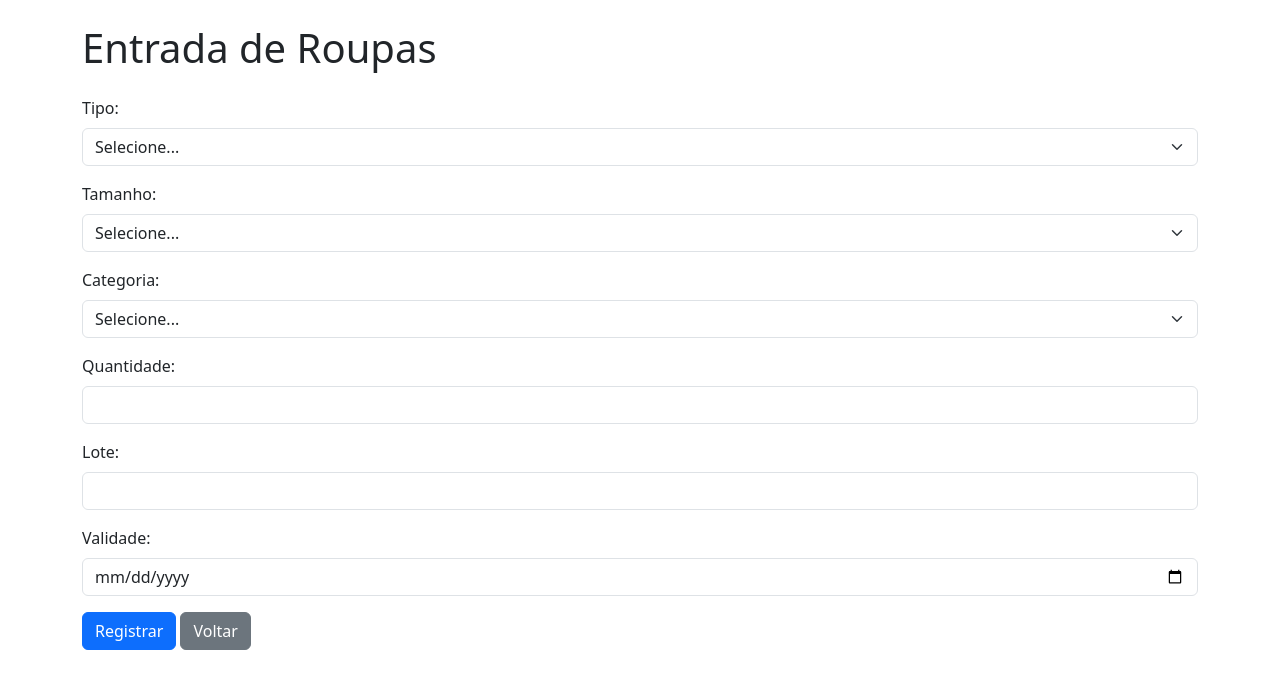
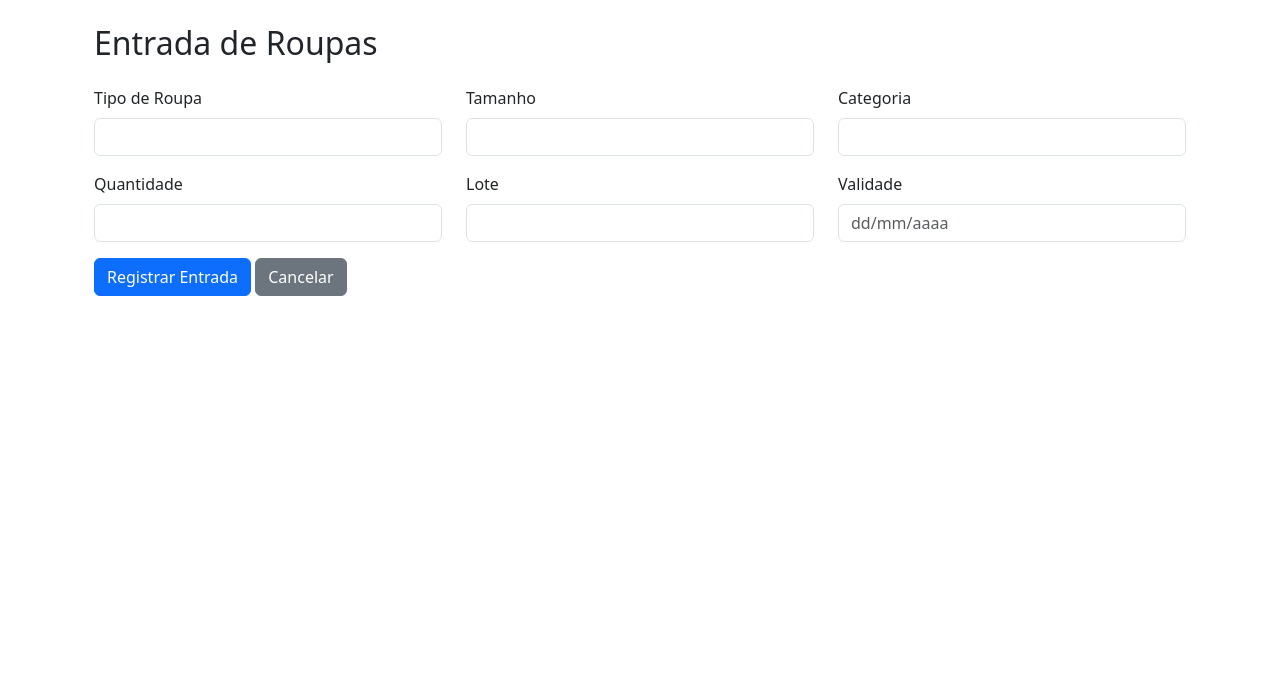
Before and after one commit to lucasvrmoreira/SICRO-WEB-TESTE-HTML---CSS, a Flask app: page /entrada in a window 1280 px wide. Shown: the top 689 px of the page. Run offline with Flask 3, Linux system fonts and the light colour scheme; some libraries are stand-ins or nearby versions.

Commit message:
Atualiza rota /entrada e entrada.html com máscara de validade

```diff
--- a/app.py
+++ b/app.py
@@ -20,34 +20,41 @@ def entrada():
         tamanho = request.form['tamanho']
         categoria = request.form['categoria']
         quantidade = int(request.form['quantidade'])
-        lote = request.form['lote'] if categoria == 'estéril' and request.form['lote'] else None
-        validade = request.form['validade'] if categoria == 'estéril' and request.form['validade'] else None
-        data_entrada = datetime.now().strftime('%Y-%m-%d %H:%M:%S')
+        lote = request.form['lote']
+        validade_str = request.form['validade']
+        validade = datetime.strptime(validade_str, '%d/%m/%Y').date() if validade_str else None
+        data_entrada = datetime.now().date()
 
         conn = get_db_connection()
         c = conn.cursor()
 
-        # Verifica se a roupa já existe
+        # Verifica se já existe uma roupa com os mesmos dados
         c.execute('''
-            SELECT id FROM roupas WHERE tipo=%s AND tamanho=%s AND lote=%s AND validade=%s
-        ''', (tipo, tamanho, lote, validade))
-        result = c.fetchone()
+            SELECT id FROM roupas
+            WHERE tipo = %s AND tamanho = %s AND categoria = %s AND lote = %s AND validade = %s
+        ''', (tipo, tamanho, categoria, lote, validade))
+        existente = c.fetchone()
 
-        if result:
+        if existente:
+            # Se já existe, apenas atualiza a quantidade
             c.execute('''
-                UPDATE roupas SET quantidade = quantidade + %s WHERE id = %s
-            ''', (quantidade, result[0]))
+                UPDATE roupas
+                SET quantidade = quantidade + %s
+                WHERE id = %s
+            ''', (quantidade, existente[0]))
         else:
+            # Caso contrário, insere nova linha
             c.execute('''
-                INSERT INTO roupas (tipo, tamanho, categoria, quantidade, lote, validade, data_entrada)
+                INSERT INTO roupas (tipo, tamanho, categoria, lote, validade, quantidade, data_entrada)
                 VALUES (%s, %s, %s, %s, %s, %s, %s)
-            ''', (tipo, tamanho, categoria, quantidade, lote, validade, data_entrada))
+            ''', (tipo, tamanho, categoria, lote, validade, quantidade, data_entrada))
 
         conn.commit()
         conn.close()
-        return redirect(url_for('entrada'))
+        return redirect('/')
 
     return render_template('entrada.html')
+
 
 @app.route('/saida', methods=['GET', 'POST'])
 def saida():
--- a/templates/entrada.html
+++ b/templates/entrada.html
@@ -1,89 +1,58 @@
-<!DOCTYPE html>
-<html lang="pt-br">
-<head>
-    <meta charset="UTF-8">
-    <title>Entrada de Roupas</title>
-    <link rel="stylesheet" href="https://cdn.jsdelivr.net/npm/bootstrap@5.3.0/dist/css/bootstrap.min.css">
-    <script>
-        function ajustarCampos() {
-            const tipo = document.getElementById('tipo').value;
-            const tamanho = document.getElementById('tamanho');
-            const categoria = document.getElementById('categoria');
+{% extends 'base.html' %}
 
-            // Definições de categoria automática
-            const esteril = ["Macacão Azul", "Bota Azul", "Óculos", "Panos"];
-            const naoEsteril = ["Camisa", "Calça", "Jaleco"];
+{% block content %}
+<div class="container mt-4">
+  <h2 class="mb-4">Entrada de Roupas</h2>
+  <form method="POST" action="/entrada">
+    <div class="row mb-3">
+      <div class="col-md-4">
+        <label for="tipo" class="form-label">Tipo de Roupa</label>
+        <input type="text" class="form-control" name="tipo" id="tipo" required>
+      </div>
+      <div class="col-md-4">
+        <label for="tamanho" class="form-label">Tamanho</label>
+        <input type="text" class="form-control" name="tamanho" id="tamanho" required>
+      </div>
+      <div class="col-md-4">
+        <label for="categoria" class="form-label">Categoria</label>
+        <input type="text" class="form-control" name="categoria" id="categoria" required>
+      </div>
+    </div>
 
-            if (esteril.includes(tipo)) {
-                categoria.value = "Estéril";
-            } else if (naoEsteril.includes(tipo)) {
-                categoria.value = "Não Estéril";
-            } else {
-                categoria.value = "";
-            }
+    <div class="row mb-3">
+      <div class="col-md-4">
+        <label for="quantidade" class="form-label">Quantidade</label>
+        <input type="number" class="form-control" name="quantidade" id="quantidade" required>
+      </div>
+      <div class="col-md-4">
+        <label for="lote" class="form-label">Lote</label>
+        <input type="text" class="form-control" name="lote" id="lote">
+      </div>
+      <div class="col-md-4">
+        <label for="validade" class="form-label">Validade</label>
+        <input type="text" class="form-control" name="validade" id="validade" placeholder="dd/mm/aaaa">
+      </div>
+    </div>
 
-            // Tamanho padrão automático
-            if (tipo === 'Óculos' || tipo === 'Panos') {
-                tamanho.value = 'Padrão';
-                tamanho.disabled = true;
-            } else {
-                tamanho.disabled = false;
-            }
-        }
-    </script>
-</head>
-<body class="container mt-4">
-    <h1 class="mb-4">Entrada de Roupas</h1>
-    <form method="post">
-        <div class="mb-3">
-            <label for="tipo" class="form-label">Tipo:</label>
-            <select name="tipo" id="tipo" class="form-select" onchange="ajustarCampos()" required>
-                <option value="">Selecione...</option>
-                <option value="Macacão Azul">Macacão Azul</option>
-                <option value="Bota Azul">Bota Azul</option>
-                <option value="Óculos">Óculos</option>
-                <option value="Panos">Panos</option>
-                <option value="Jaleco">Jaleco</option>
-                <option value="Camisa">Camisa</option>
-                <option value="Calça">Calça</option>
-            </select>
-        </div>
-        <div class="mb-3">
-            <label for="tamanho" class="form-label">Tamanho:</label>
-            <select name="tamanho" id="tamanho" class="form-select" required>
-                <option value="">Selecione...</option>
-                <option value="PP">PP</option>
-                <option value="P">P</option>
-                <option value="M">M</option>
-                <option value="G">G</option>
-                <option value="GG">GG</option>
-                <option value="G3">G3</option>
-                <option value="G4">G4</option>
-                <option value="Padrão">Padrão</option>
-            </select>
-        </div>
-        <div class="mb-3">
-            <label for="categoria" class="form-label">Categoria:</label>
-            <select name="categoria" id="categoria" class="form-select" required>
-                <option value="">Selecione...</option>
-                <option value="Estéril">Estéril</option>
-                <option value="Não Estéril">Não Estéril</option>
-            </select>
-        </div>
-        <div class="mb-3">
-            <label for="quantidade" class="form-label">Quantidade:</label>
-            <input type="number" name="quantidade" id="quantidade" class="form-control" required>
-        </div>
-        <div class="mb-3">
-            <label for="lote" class="form-label">Lote:</label>
-            <input type="text" name="lote" id="lote" class="form-control">
-        </div>
-        <div class="mb-3">
-            <label for="validade" class="form-label">Validade:</label>
-            <input type="date" name="validade" id="validade" class="form-control">
-        </div>
-        <button type="submit" class="btn btn-primary">Registrar</button>
-        <a href="/" class="btn btn-secondary">Voltar</a>
-    </form>
-</body>
-</html>
+    <button type="submit" class="btn btn-primary">Registrar Entrada</button>
+    <a href="/" class="btn btn-secondary">Cancelar</a>
+  </form>
+</div>
+
+<!-- Script de máscara -->
+<script>
+  document.addEventListener("DOMContentLoaded", function () {
+    const validadeInput = document.getElementById("validade");
+    validadeInput.addEventListener("input", function (e) {
+      let v = validadeInput.value.replace(/\D/g, '').slice(0, 8);
+      if (v.length >= 5) {
+        validadeInput.value = v.slice(0, 2) + '/' + v.slice(2, 4) + '/' + v.slice(4);
+      } else if (v.length >= 3) {
+        validadeInput.value = v.slice(0, 2) + '/' + v.slice(2);
+      } else {
+        validadeInput.value = v;
+      }
+    });
+  });
+</script>
+{% endblock %}
```
